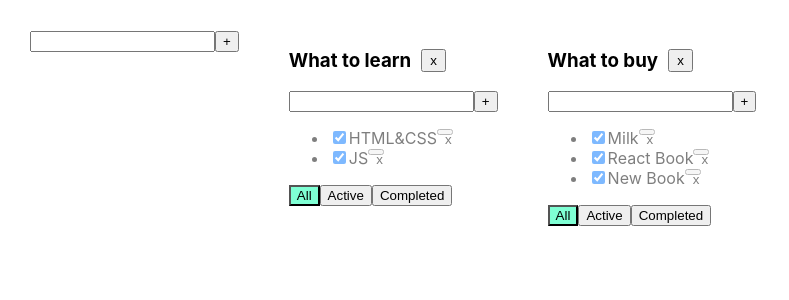
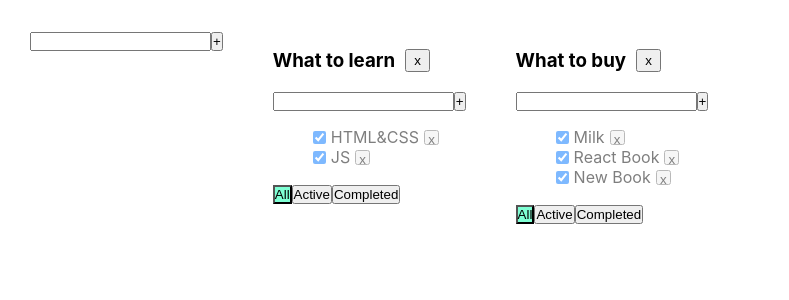
Before and after one commit to ericbloodyax12/toDoList, a React (Create React App) app: page / in a window 1280 px wide. Shown: the top 300 px of the page, without its empty margins (0-789 px from the left). Built offline with nearby package versions, Linux system fonts and the light colour scheme; no server answers.

Commit message:
refactor: -fix styles

```diff
--- a/src/AppWithRedux.tsx
+++ b/src/AppWithRedux.tsx
@@ -109,7 +109,6 @@ export function AppWithRedux(props: AppWithReduxPropsType) {
                         removeTodolist={removeTodolist}
                         changeTaskTitle={changeTaskTitle}
                         changeTodolistTitle={changeTodolistTitle}
-
                     />
                 })
             }
--- a/src/app.css
+++ b/src/app.css
@@ -23,3 +23,8 @@
 .is-done {
   opacity: 0.5;
 }
+
+input, p, button {
+  padding: 0;
+  margin: 0;
+}
--- a/src/components/Task/Task.tsx
+++ b/src/components/Task/Task.tsx
@@ -20,7 +20,7 @@ export const Task = React.memo((props: TaskPropsType) => {
         props.changeTaskTitle(props.todolistId,props.task.id,newValue);
     }, [ props.changeTaskTitle, props.task.id,  props.todolistId])
 
-    return <li key={props.task.id} className={props.task.isDone ? "is-done" : ""}>
+    return <li key={props.task.id} className={`Todolist_task-li ${props.task.isDone ? "is-done" : ""}`}>
         <input type="checkbox" onChange={onChangeHandler} checked={props.task.isDone}/>
         <EditableSpan value={props.task.title} onChange={onTitleChangeHandler}/>
         <button className={"Todolist_div-ul-li-button"} onClick={onClickHandler}>x</button>
--- a/src/todolist.css
+++ b/src/todolist.css
@@ -8,6 +8,12 @@ h3 {
 }
 
 .Todolist_div-ul-li-button {
-    width: 5px;
-    height: 5px;
+    width: 15px;
+    height: 15px;
 }
+
+.Todolist_task-li {
+    gap:5px;
+    display: flex;
+    align-items: center
+}
```
